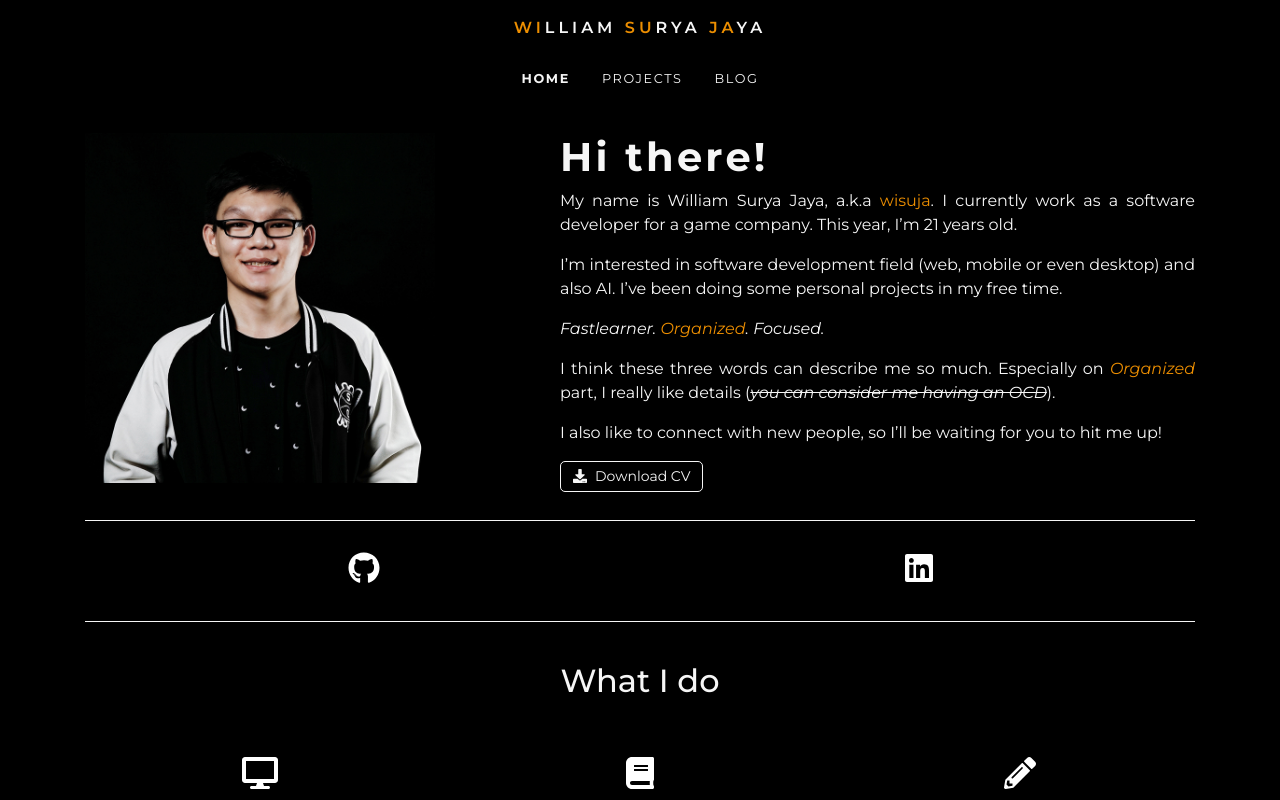
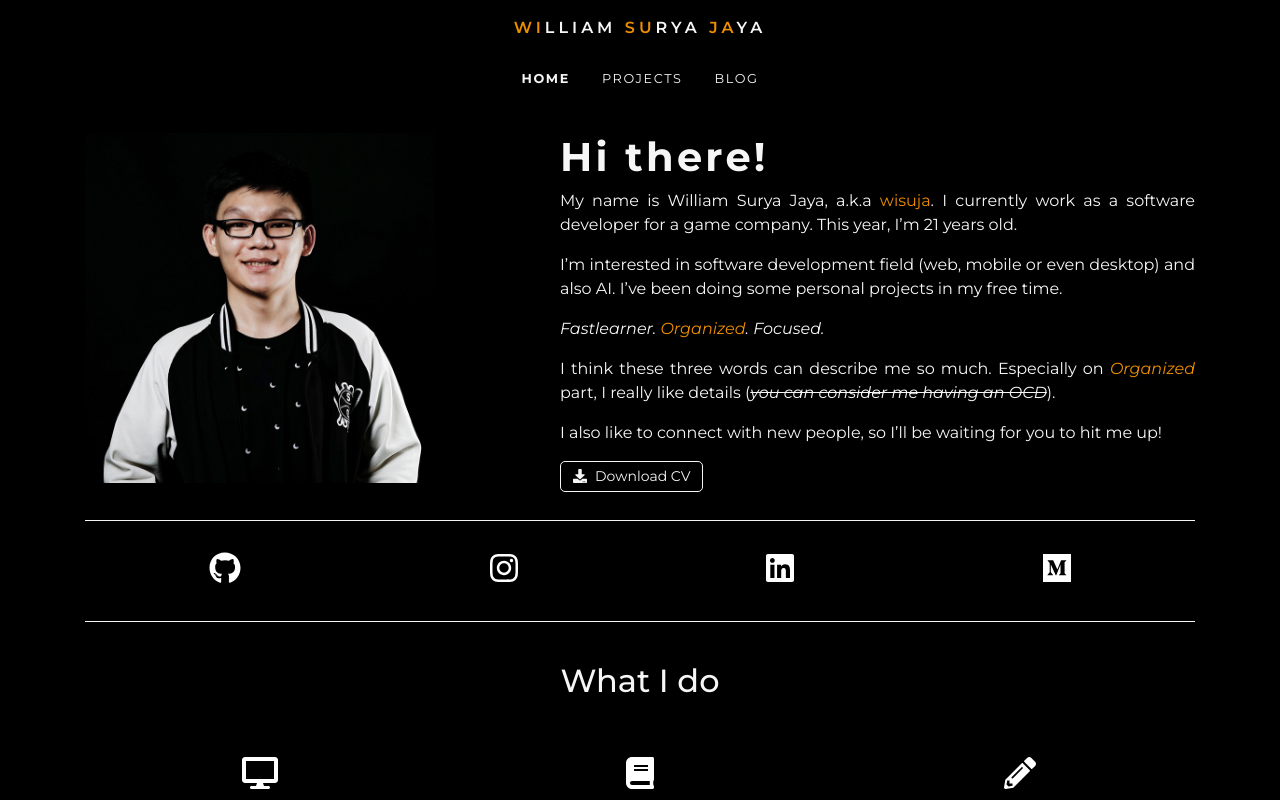
Before and after one commit to wisuja/wisuja-website, a Next.js app: page / in a window 1280 px wide. Shown: the top 800 px of the page. Built offline with nearby package versions, Linux system fonts and the light colour scheme.

Commit message:
Enabling Social Media

```diff
--- a/components/social-media.js
+++ b/components/social-media.js
@@ -25,39 +25,34 @@ export default function SocialMedia() {
             <FontAwesomeIcon icon={faFacebook} className="mx-1" />
           </a>
         </Link> */}
-        {/* <Link href="https://www.instagram.com/wisuja" passHref={true}>
-          <a className={styles.a} target="_blank" title="William's Instagram">
-            <FontAwesomeIcon icon={faInstagram} className="mx-1" />
-          </a>
-        </Link> */}
         <Link href="https://www.github.com/wisuja" passHref={true}>
           <a className={styles.a} target="_blank" title="William's Github">
             <FontAwesomeIcon icon={faGithub} className="mx-1" />
           </a>
         </Link>
-        {/* <Link href="https://www.instagram.com/wisuja" passHref={true}>
+        <Link href="https://www.instagram.com/wisuja" passHref={true}>
           <a className={styles.a} target="_blank" title="William's Instagram">
             <FontAwesomeIcon icon={faInstagram} className="mx-1" />
           </a>
-        </Link> */}
+        </Link>
         <Link href="https://www.linkedin.com/in/wisuja" passHref={true}>
           <a className={styles.a} target="_blank" title="William's Linkedin">
             <FontAwesomeIcon icon={faLinkedin} className="mx-1" />
           </a>
         </Link>
         {/* <Link
-          href="https://mail.google.com/mail/?view=cm&fs=1&to=williamsj26.wsj@gmail.com"
+          href="mailto:williamsj26.wsj@gmail.com"
           passHref={true}
         >
           <a className={styles.a} target="_blank" title="William's Mail">
             <FontAwesomeIcon icon={faEnvelope} className="mx-1" />
           </a>
         </Link> */}
-        {/* <Link href="https://www.medium.com/@wisuja" passHref={true}>
+        <Link href="https://www.medium.com/@wisuja" passHref={true}>
           <a className={styles.a} target="_blank" title="William's Medium">
             <FontAwesomeIcon icon={faMedium} className="mx-1" />
           </a>
-        </Link> */}
+        </Link>
         {/* <Link href="https://www.twitter.com/wisuja_" passHref={true}>
           <a className={styles.a} target="_blank" title="William's Twitter">
             <FontAwesomeIcon icon={faTwitter} className="mx-1" />
```
